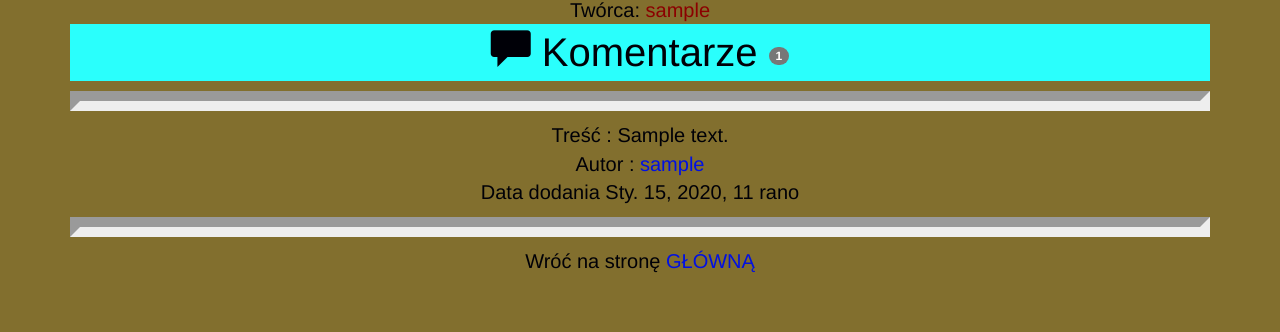
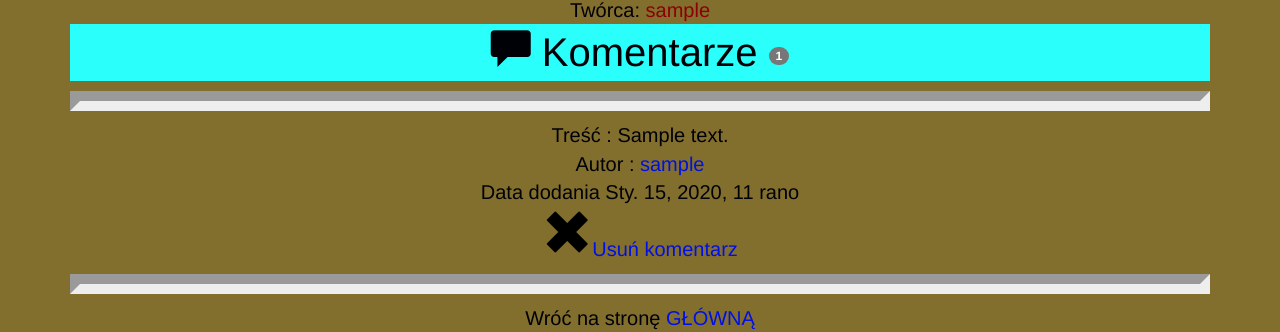
Before and after one commit to anias9/ComicBookApp, a Django app: page /1/ in a window 1280 px wide, after a click on "sample". Shown: the part 730-1062 px from the top of the page. Before the commit the page ends 1003 px from the top, so only its background shows below. Run offline with Django 3.2, Linux system fonts and the light colour scheme; a user stored in the database is signed in; tables that the repository leaves empty hold one stand-in row (values such as "Sample post"); some libraries are stand-ins or nearby versions; some web fonts are replaced.

Commit message:
added comments

```diff
--- a/komiksy/views.py
+++ b/komiksy/views.py
@@ -470,12 +470,17 @@ def uzytkownicy(request):
 
 def kolekcja(request):
     all_comics = Comic.objects.filter(publiczny=1)
+    comm = Comments.objects.filter(comic=all_comics)
     query = request.GET.get("q")
     if query:
         all_comics = all_comics.filter(
             Q(title__contains=query)
         )
-    return render(request, 'kolekcja.html',  {'all_comics': all_comics})
+    context = {
+        'all_comics': all_comics,
+        'comm': comm,
+    }
+    return render(request, 'kolekcja.html',  context)
 
 
 def home(request):
@@ -508,6 +513,24 @@ def ulubione(request):
     return render(request, 'ulubione.html', {'comics': comics})
 
 
+def moje_komentarze(request):
+    comm = Comments.objects.filter(author=request.user)
+    return render(request, 'moje_komentarze.html', {'comm': comm})
+
+
+def usun_komentarz(request, comm_id):
+    comm = Comments.objects.get(pk = comm_id)
+    comm.delete()
+    return render(request, 'usun_komentarz.html')
+
+
+def usun_komentarz2(request, comm_id):
+    comm = Comments.objects.get(pk = comm_id)
+    comm.delete()
+    return render(request, 'usun_komentarz.html')
+
+
+
 class ComicCreate(CreateView):
     model = Comic
     fields = ['comics', 'title', 'publiczny']
--- a/myapp/settings.py
+++ b/myapp/settings.py
@@ -38,7 +38,6 @@ INSTALLED_APPS = [
     'django.contrib.messages',
     'django.contrib.staticfiles',
     'django.contrib.sites',
-    'django_comments',
     'komiksy',
     'konta',
 ]
--- a/myapp/urls.py
+++ b/myapp/urls.py
@@ -29,7 +29,6 @@ from komiksy import views
 
 urlpatterns = [
     re_path(r'^$', views.home, name='home'),
-    re_path(r'^comments/', include('django_comments.urls')),
 
     re_path(r'^zmiana_hasla/$', konta_views.zmiana_hasla, name='zmiana_hasla'),
     re_path(r'^moje_dane/$', konta_views.UserUpdateView.as_view(), name='moje_dane'),
@@ -56,12 +55,15 @@ urlpatterns = [
     re_path(r'^profil/(?P<owner_id>[0-9]+)/unsubscribe_user/$', views.unsubscribe_user, name='unsubscribe_user'),
     re_path(r'^uzytkownicy/(?P<filter_by>[a-zA_Z]+)/$', views.uzytkownicy, name='uzytkownicy'),
     re_path(r'^kolekcja/(?P<filter_by>[a-zA_Z]+)/$', views.kolekcja, name='kolekcja'),
+    re_path(r'^moje_komentarze/(?P<comm_id>[0-9]+)/usun_komentarz/$', views.usun_komentarz, name='usun_komentarz'),
+    re_path(r'^(?P<comic_id>[0-9]+)/usun_komentarz2/$', views.usun_komentarz2, name='usun_komentarz2'),
 
     re_path(r'^profil/(?P<owner_id>[0-9]+)/$', views.profil, name='profil'),
     re_path(r'^stworzone/(?P<elementy_id>[0-9]+)/$', views.stworzone, name= 'stworzone'),
 
     re_path(r'^comic_form/$', views.ComicCreate.as_view(), name= 'comic_form'),
 
+    re_path(r'^moje_komentarze/$', views.moje_komentarze, name= 'moje_komentarze'),
     re_path(r'^postacie/$', views.postacie, name= 'postacie'),
     re_path(r'^ulubione/$', views.ulubione, name= 'ulubione'),
     re_path(r'^polubione/$', views.polubione, name= 'polubione'),
--- a/templates/baza.html
+++ b/templates/baza.html
@@ -55,12 +55,12 @@
                             </a>
                             <div class="dropdown-menu dropdown-menu-right" aria-labelledby="userMenu">
                                 <a class="dropdown-item" href="{% url 'moje_konto' %}"><span class="glyphicon glyphicon-picture"></span> Moje komiksy</a>
+                                <a class="dropdown-item" href="{% url 'moje_komentarze' %}"><span class="glyphicon glyphicon-comment"></span> Moje komentarze</a>
                                 <a class="dropdown-item" href="{% url 'ulubione' %}"><span class="glyphicon glyphicon-heart"></span> Ulubione</a>
                                 <a class="dropdown-item" href="{% url 'polubione' %}"><span class="glyphicon glyphicon-thumbs-up" style = "font-size: 20px"></span> Polajkowane</a>
                                 <a class="dropdown-item" href="{% url 'moje_dane' %}"><span class="glyphicon glyphicon-cog"></span> Ustawienia</a>
                                 <a class="dropdown-item" href="{% url 'moje_sub' %}"><span class="glyphicon glyphicon-sunglasses" ></span> Subskrypcje</a>
                                 <a class="dropdown-item" href="{% url 'zmiana_hasla' %}"><span class="glyphicon glyphicon-wrench"></span> Zmień hasło</a>
-
 
                                 <div class="dropdown-divider"></div>
                                 <a class="dropdown-item" href="{% url 'wyloguj' %}"><span class="glyphicon glyphicon-log-out"></span> Wyloguj się</a>
--- a/templates/detail.html
+++ b/templates/detail.html
@@ -2,7 +2,6 @@
 {% block title %}Moje konto{% endblock %}
 
 {% block content %}
-    {% load comments %}
 
 
 
@@ -59,9 +58,15 @@
     {# Wyświetlanie komentarzy #}
     {% for comment in all_comments %}
         <div class = "system-message">
+
             Treść : {{ comment.text }}<br>
             Autor : <a href = "{% url 'profil' comment.author.id %}">{{ comment.author }}</a><br>
             Data dodania {{ comment.created }}<br>
+            {% if comment.author.id == user.id %}
+                <a href="{% url 'usun_komentarz' comment.id %} ">
+                    <span class="glyphicon glyphicon-remove" style="color: #000000; font-size: 50px" ></span>Usuń komentarz
+                </a>
+            {% endif %}
         </div>
         <hr>
     {% endfor %}
--- a/templates/najlepsze.html
+++ b/templates/najlepsze.html
@@ -2,7 +2,7 @@
 
 {% block title %}Ostatnio dodane{% endblock %}
 {% block content %}
-    {% load comments %}
+
 
 
     {% if comics %}
--- a/templates/polubione.html
+++ b/templates/polubione.html
@@ -3,7 +3,7 @@
 {% block title %}Polajkowane komiksy{% endblock %}
 
 {% block content %}
-    {% load comments %}
+
 
     <h3> <span class="glyphicon glyphicon-thumbs-up" style="color: #000000; font-size: 50px" ></span> <b>Polajkowane</b></h3>
     {% if comics %}
--- a/templates/ulubione.html
+++ b/templates/ulubione.html
@@ -3,7 +3,7 @@
 {% block title %}Ulubione{% endblock %}
 
 {% block content %}
-    {% load comments %}
+
 
     <h3> <span class="glyphicon glyphicon-heart" style="color: #ac2925; font-size: 50px" ></span> <b>Ulubione</b></h3>
     {% if comics %}
```
Also changed, not shown: templates/kolekcja.html (+2 -5 lines).
